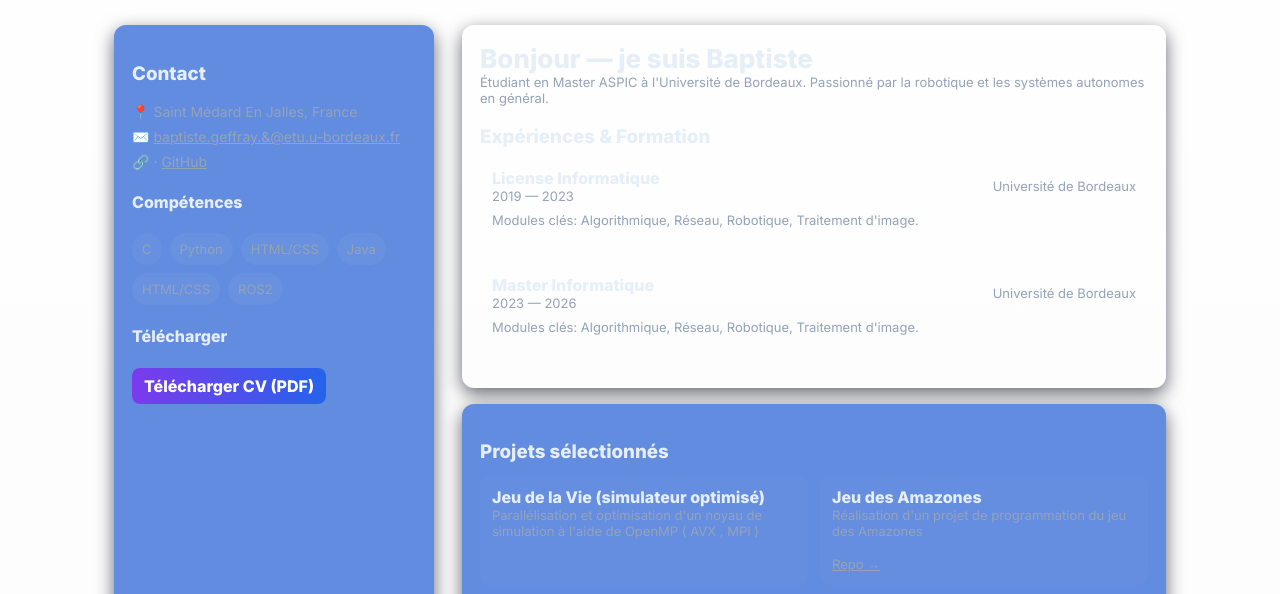
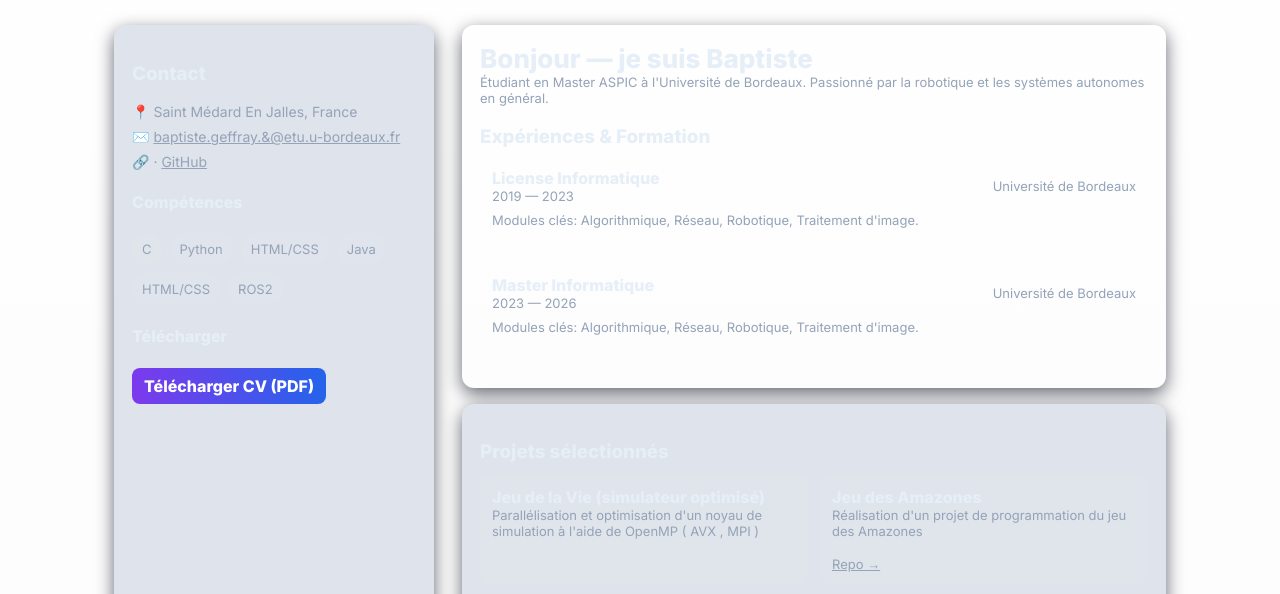
Before and after one commit to bageffray/cv, a plain HTML site: page index.html in a window 1280 px wide. Shown: the part 135-729 px from the top of the page. Drawn offline with Linux system fonts and the light colour scheme.

Commit message:
make change

```diff
--- a/index.html
+++ b/index.html
@@ -8,7 +8,7 @@
   <link rel="preconnect" href="https://fonts.gstatic.com" crossorigin>
   <link href="https://fonts.googleapis.com/css2?family=Inter:wght@300;400;600;800&display=swap" rel="stylesheet">
   <style>
-    :root{--bg:#164288;--card:#628cdf;--muted:#94a3b8;--accent:#7c3aed;--glass: rgba(255,255,255,0.04);--maxwidth:1100px}
+    :root{--bg:#164288;--card:#dfe3eb;--muted:#94a3b8;--accent:#7c3aed;--glass: rgba(255,255,255,0.04);--maxwidth:1100px}
     *{box-sizing:border-box}
     html,body{height:100%;margin:0;background:linear-gradient(180deg,#ffffff 0%, #fdfdfd 60%);font-family:Inter,system-ui,Segoe UI,Roboto,'Helvetica Neue',Arial;color:#e6eef8}
     a{color:inherit}
```
